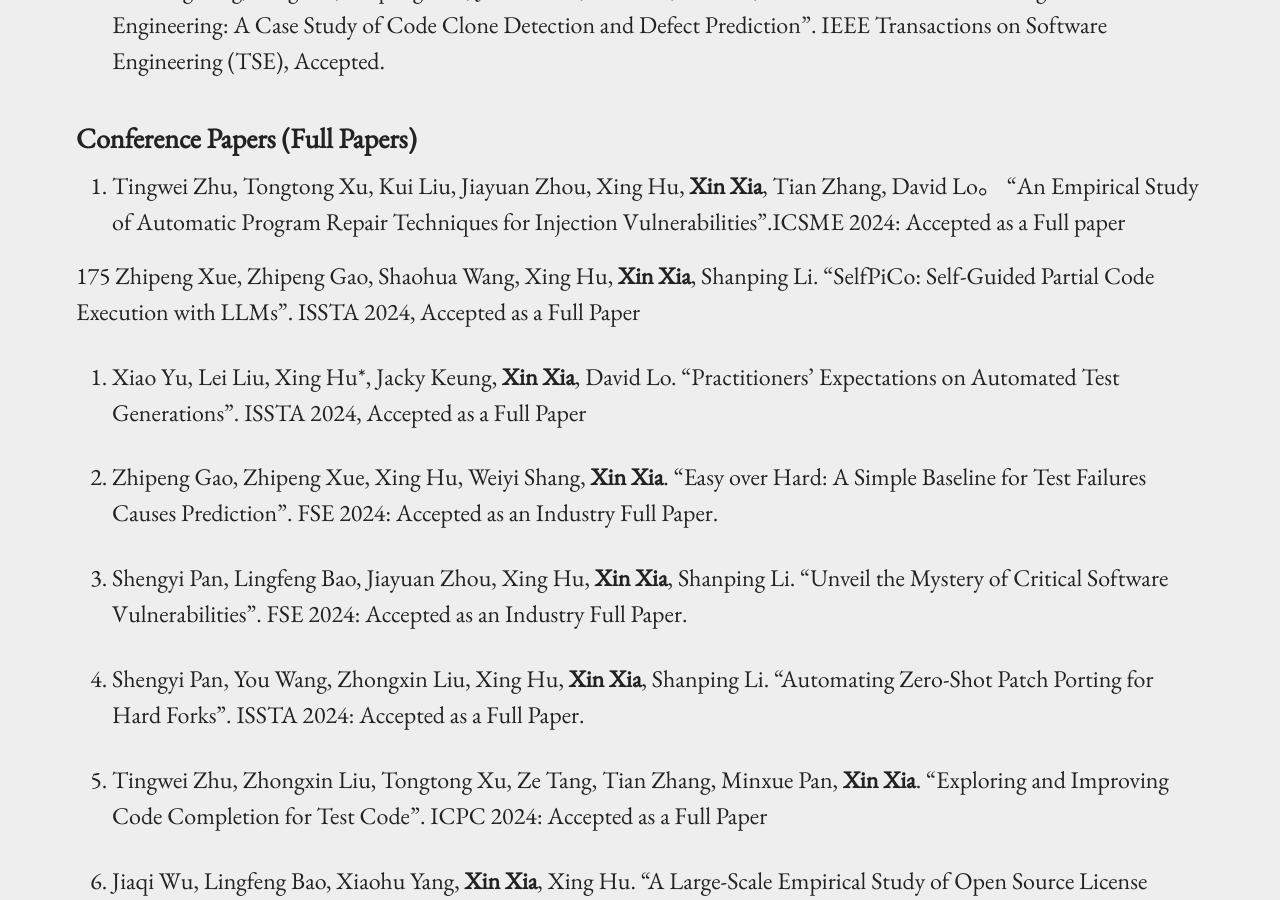
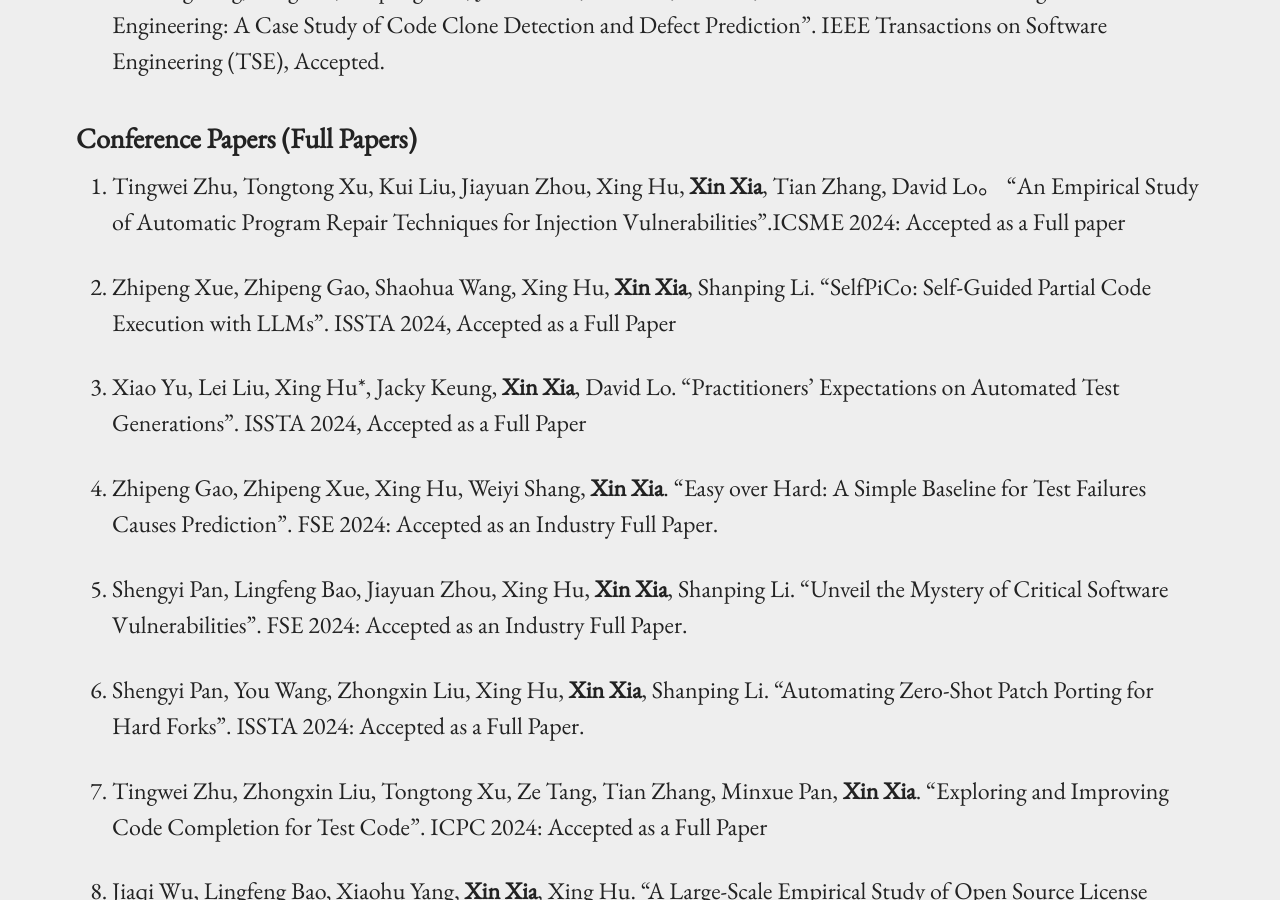
Before and after one commit to xin-xia/xin-xia.github.io, a Jekyll site: the page built from publication.md, in a window 1280 px wide and 900 px high, scrolled down 1673 px. Built offline with Jekyll 4.4.1, drawn with Linux system fonts in a browser that asks for light colours; our own code applies the rules of GitHub Pages for plain Markdown files.

Commit message:
Update publication.md

```diff
--- a/publication.md
+++ b/publication.md
@@ -42,7 +42,7 @@ Case Study of Code Clone Detection and Defect Prediction". IEEE Transactions on
 
 178. Tingwei Zhu, Tongtong Xu, Kui Liu, Jiayuan Zhou, Xing Hu, <strong>Xin Xia</strong>, Tian Zhang, David Lo。  "An Empirical Study of Automatic Program Repair Techniques for Injection Vulnerabilities".ICSME 2024: Accepted as a Full paper <br />
 
-175 Zhipeng Xue, Zhipeng Gao, Shaohua Wang, Xing Hu,  <strong>Xin Xia</strong>, Shanping Li. "SelfPiCo: Self-Guided Partial Code Execution with LLMs". ISSTA 2024, Accepted as a Full Paper <br />
+175. Zhipeng Xue, Zhipeng Gao, Shaohua Wang, Xing Hu,  <strong>Xin Xia</strong>, Shanping Li. "SelfPiCo: Self-Guided Partial Code Execution with LLMs". ISSTA 2024, Accepted as a Full Paper <br />
 
 174. Xiao Yu, Lei Liu, Xing Hu*, Jacky Keung,  <strong>Xin Xia</strong>, David Lo. "Practitioners’ Expectations on Automated Test Generations". ISSTA 2024, Accepted as a Full Paper <br />
 
```
